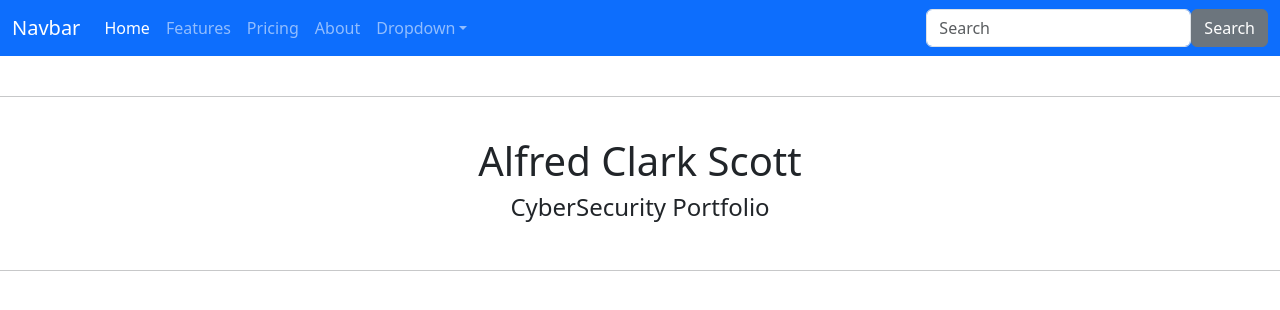
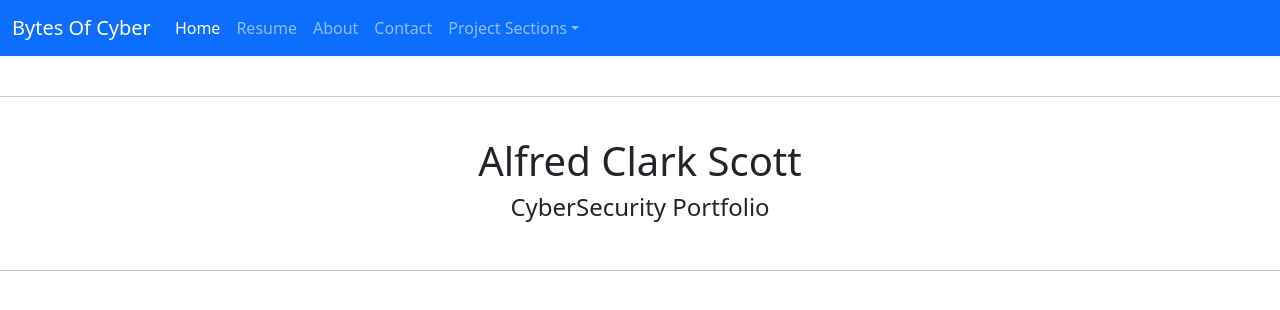
Before and after one commit to alfred-c-scott/bytesofcyber, a Django app: page / in a window 1280 px wide. Shown: the top 310 px of the page. Run offline with Django 4.2, Linux system fonts and the light colour scheme; some libraries are stand-ins or nearby versions.

Commit message:
base.html edits - added navbar links

```diff
--- a/templates/base.html
+++ b/templates/base.html
@@ -3,7 +3,7 @@
 {% load static %}
 <html lang="en">
     <head>
-        <title>bytesofcyber -
+        <title>bytesofcyber
             {% block title %}
             {% endblock title %}
         </title>
@@ -23,50 +23,52 @@
     <header>
         <nav class="navbar navbar-expand-lg navbar-dark bg-primary">
   <div class="container-fluid">
-    <a class="navbar-brand" href="#">Navbar</a>
+    <a class="navbar-brand" href="#">Bytes Of Cyber</a>
     <button class="navbar-toggler" type="button" data-bs-toggle="collapse" data-bs-target="#navbarColor02" aria-controls="navbarColor02" aria-expanded="false" aria-label="Toggle navigation">
       <span class="navbar-toggler-icon"></span>
     </button>
     <div class="collapse navbar-collapse" id="navbarColor02">
       <ul class="navbar-nav me-auto">
         <li class="nav-item">
-          <a class="nav-link active" href="#">Home
+          <a class="nav-link active" href="{% url 'portfolio:home' %}">Home
             <span class="visually-hidden">(current)</span>
           </a>
         </li>
         <li class="nav-item">
-          <a class="nav-link" href="#">Features</a>
-        </li>
-        <li class="nav-item">
-          <a class="nav-link" href="#">Pricing</a>
+          <a class="nav-link" href="#">Resume</a>
         </li>
         <li class="nav-item">
           <a class="nav-link" href="#">About</a>
         </li>
+           <li class="nav-item">
+          <a class="nav-link" href="#">Contact</a>
+        </li>
         <li class="nav-item dropdown">
-          <a class="nav-link dropdown-toggle" data-bs-toggle="dropdown" href="#" role="button" aria-haspopup="true" aria-expanded="false">Dropdown</a>
+          <a class="nav-link dropdown-toggle" data-bs-toggle="dropdown" href="#" role="button" aria-haspopup="true" aria-expanded="false">Project Sections</a>
           <div class="dropdown-menu">
-            <a class="dropdown-item" href="#">Action</a>
-            <a class="dropdown-item" href="#">Another action</a>
-            <a class="dropdown-item" href="#">Something else here</a>
+            <a class="dropdown-item" href="{% url 'pfsense:pfsense_home' %}">pfsense</a>
+            <a class="dropdown-item" href="#">proxmox</a>
+            <a class="dropdown-item" href="#">aws</a>
+              <a class="dropdown-item" href="#">ansible</a>
             <div class="dropdown-divider"></div>
             <a class="dropdown-item" href="#">Separated link</a>
           </div>
         </li>
       </ul>
-      <form class="d-flex">
-          <label>
-              <input class="form-control me-sm-2" type="search" placeholder="Search">
-          </label>
-          <button class="btn btn-secondary my-2 my-sm-0" type="submit">Search</button>
-      </form>
+{#      <form class="d-flex">#}
+{#          <label>#}
+{#              <input class="form-control me-sm-2" type="search" placeholder="Search">#}
+{#          </label>#}
+{#          <button class="btn btn-secondary my-2 my-sm-0" type="submit">Search</button>#}
+{#      </form>#}
     </div>
   </div>
 </nav>
     </header>
-
         {% block content %}
         {% endblock content %}
-
+        <br>
+        <br>
+{#        <a href="{% url 'pfsense:pfsense_home' %}">pfsense</a>#}
     </body>
 </html>
```
